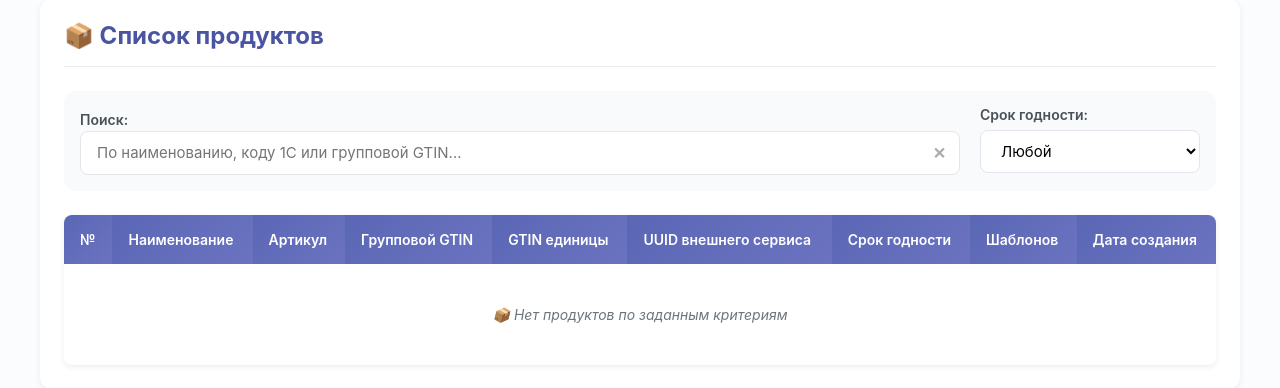
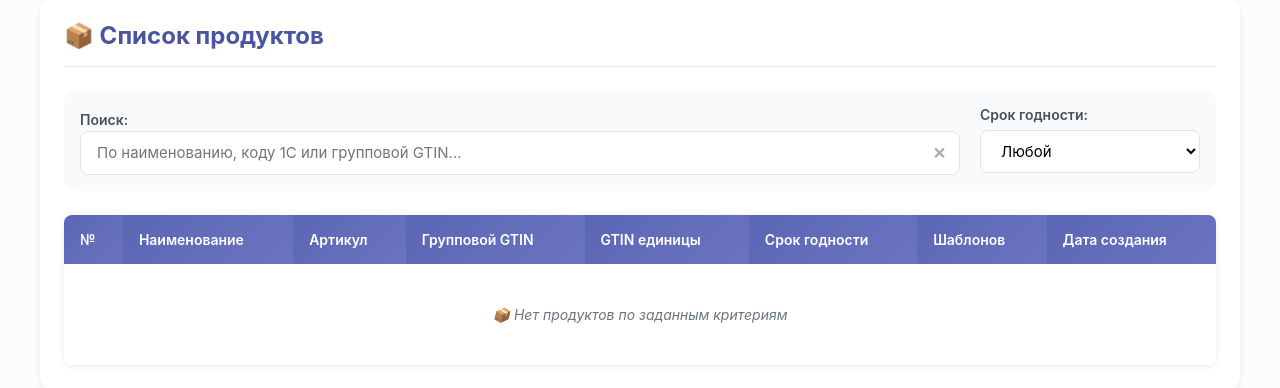
Before and after one commit to lopatin2012/PrintingMachine, a FastAPI app: template templates/products.html in a window 1280 px wide. Shown: the part 204-592 px from the top of the page. Run offline with FastAPI, Linux system fonts and the light colour scheme; the template is opened without the code that fills it, so the values that code supplies are empty; parts of the project's set-up code (start-up, migrations or seed data) failed here and were passed over; some libraries are stand-ins or nearby versions.

Commit message:
Fix: убрана колонка UUID внешнего сервиса из списка продуктов

```diff
--- a/templates/products.html
+++ b/templates/products.html
@@ -137,7 +137,6 @@
                     <th>Артикул</th>
                     <th>Групповой GTIN</th>
                     <th>GTIN единицы</th>
-                    <th>UUID внешнего сервиса</th>
                     <th>Срок годности</th>
                     <th>Шаблонов</th>
                     <th>Дата создания</th>
@@ -170,13 +169,6 @@
                     <td class="code-cell">
                         {% if product.gtin_unit %}
                         <span class="code-badge gtin-unit" title="{{ product.gtin_unit }}">{{ product.gtin_unit }}</span>
-                        {% else %}
-                        <span class="code-badge muted">—</span>
-                        {% endif %}
-                    </td>
-                    <td class="code-cell">
-                        {% if product.external_uuid %}
-                        <span class="code-badge" title="UUID внешнего сервиса (DataMatrix): {{ product.external_uuid }}">{{ product.external_uuid }}</span>
                         {% else %}
                         <span class="code-badge muted">—</span>
                         {% endif %}
@@ -215,7 +207,7 @@
                 {% endfor %}
                 {% else %}
                 <tr>
-                    <td colspan="10" class="empty-row">📦 Нет продуктов по заданным критериям</td>
+                    <td colspan="9" class="empty-row">📦 Нет продуктов по заданным критериям</td>
                 </tr>
                 {% endif %}
             </tbody>
```
